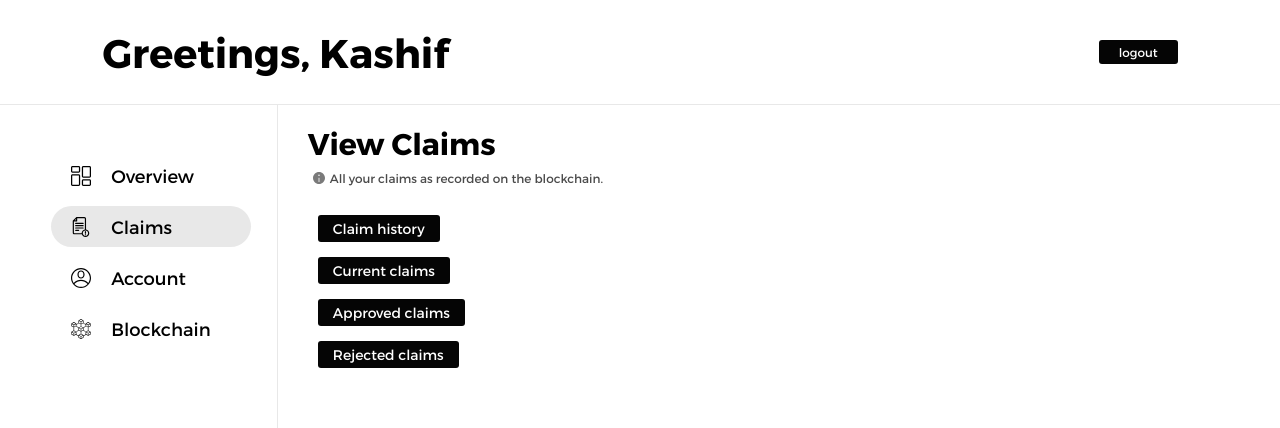
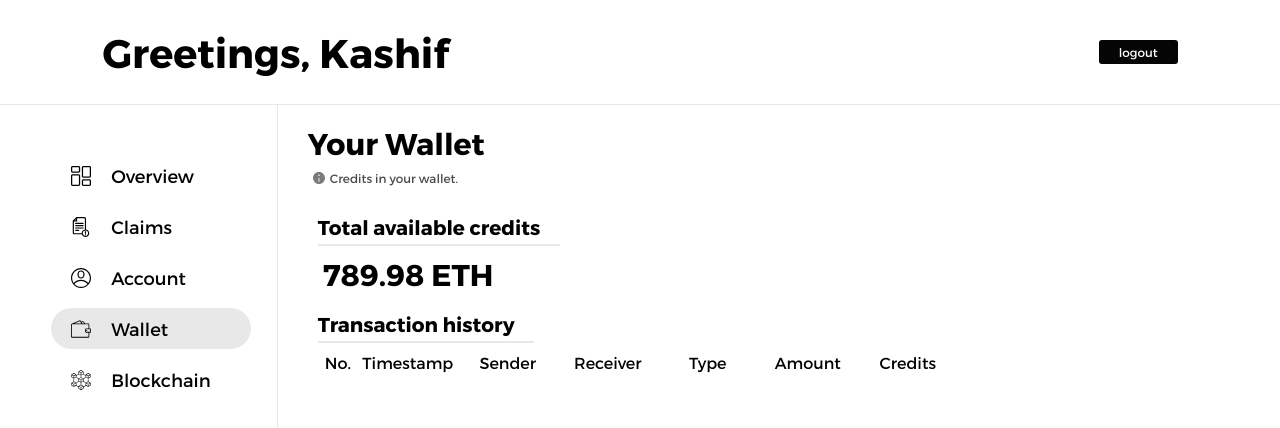
Before and after one commit to kashif-m/bulwark-frontend, a React app: page / in a window 1280 px wide. Shown: the top 428 px of the page. Built offline with nearby package versions, Linux system fonts and the light colour scheme.

Commit message:
added wallet option

```diff
--- a/src/App.jsx
+++ b/src/App.jsx
@@ -12,6 +12,14 @@ class App extends Component {
         user: {
             id: 'randomasfuckid',
             name: 'Kashif',
+            keys: {
+                private: '218978921b89xy1b283b89z12893u2198u39021',
+                public: 'sauig872r78y2189ye82n9ze892yne89327yz73'
+            },
+            wallet: {
+                credits: '789.98',
+                history: []
+            }
         }
     }
 
--- a/src/app/Dash.jsx
+++ b/src/app/Dash.jsx
@@ -4,7 +4,7 @@ import React, { Component } from 'react'
 class Dash extends Component {
 
 	state = {
-		selectedOption: 'claims'
+		selectedOption: 'wallet'
 	}
 
 	renderClaims = () => {
@@ -26,12 +26,27 @@ class Dash extends Component {
 	}
 
 	renderAccountDetails = () => {
+		const [user] = this.props.user
 		return (
 			<div className="account">
 				<div className="heading">Account Details</div>
 				<div className="info">
 					<img src={require('../assets/images/info.svg')} alt="" />
 					<span>Your details as recorded on the blockchain.</span>
+				</div>
+				<div className="options">
+					<div className="option">
+						<div className="heading">Keys</div>
+						<div className="key-h">Private Key</div>
+						<div className="key-v">{user.keys.private}</div>
+						<div className="key-h">Public Key</div>
+						<div className="key-v">{user.keys.public}</div>
+					</div>
+					<div className="option">
+						<div className="heading">Digital Documents</div>
+						<div className="key-h">Aadhar Car</div>
+						<div className="key-h">Vehicle License</div>
+					</div>
 				</div>
 			</div>
 		)
@@ -57,6 +72,45 @@ class Dash extends Component {
 				<div className="info">
 					<img src={require('../assets/images/info.svg')} alt="" />
 					<span>The blockchain itself.</span>
+				</div>
+			</div>
+		)
+	}
+
+	renderWallet = () => {
+		const [user] = this.props.user
+		return (
+			<div className="wallet">
+				<div className="heading">Your Wallet</div>
+				<div className="info">
+					<img src={require('../assets/images/info.svg')} alt="" />
+					<span>Credits in your wallet.</span>
+				</div>
+				<div className="options">
+					<div className="option">
+						<div className="heading">Total available credits</div>
+						<div className="val">{user.wallet.credits} ETH</div>
+					</div>
+					<div className="option">
+						<div className="heading">Transaction history</div>
+						{this.renderTransactionHistory(user.wallet.history)}
+					</div>
+				</div>
+			</div>
+		)
+	}
+
+	renderTransactionHistory = history => {
+		return (
+			<div className="transaction-history">
+				<div className="headers">
+					<span>No.</span>
+					<span>Timestamp</span>
+					<span>Sender</span>
+					<span>Receiver</span>
+					<span>Type</span>
+					<span>Amount</span>
+					<span>Credits</span>
 				</div>
 			</div>
 		)
@@ -93,6 +147,11 @@ class Dash extends Component {
 							<img src={require('../assets/images/account.svg')} alt="" />
 							<span>Account</span>
 						</div>
+						<div className={`option${selectedOption === 'wallet' ? ' selected' : ''}`}
+							onClick={() => this.setState({selectedOption: 'wallet'})} >
+							<img src={require('../assets/images/wallet.svg')} alt="" />
+							<span>Wallet</span>
+						</div>
 						<div className={`option${selectedOption === 'blockchain' ? ' selected' : ''}`}
 							onClick={() => this.setState({selectedOption: 'blockchain'})} >
 							<img src={require('../assets/images/blockchain.svg')} alt="" />
@@ -104,6 +163,7 @@ class Dash extends Component {
 					selectedOption === 'overview' ? this.renderOverview()
 					: selectedOption === 'claims' ? this.renderClaims()
 					: selectedOption === 'account' ? this.renderAccountDetails()
+					: selectedOption === 'wallet' ? this.renderWallet()
 					: selectedOption === 'blockchain' ? this.renderBlockchain()
 					: null
 				}
--- a/src/styles/dash.sass
+++ b/src/styles/dash.sass
@@ -47,7 +47,7 @@
 					height: 20
 					margin-right: 20
 
-	.claims, .account, .overview, .blockchain
+	.claims, .account, .overview, .wallet, .blockchain
 		display: flex
 		flex-flow: column
 		padding: 20 0 0 30
@@ -66,8 +66,9 @@
 				color: #4A4A4A
 				font-size: 12
 
+	.claims
 		.options
-			padding: 20 0 0 10
+			margin: 20 0 0 10
 			.option
 				font-size: 14
 				width: max-content
@@ -77,3 +78,47 @@
 				margin-bottom: 15
 				background-color: $black_rich
 				color: white
+
+	.account
+		.options
+			margin-left: 10
+			.option
+				.heading
+					padding: 20 20 5 0
+					width: max-content
+					font-size: 20
+					border-bottom: 2px solid $gray_platinum
+				.key-h
+					font:
+						family: MontserratBold
+						size: 17
+					margin: 15 0 0 10
+				.key-v
+					margin: 5 0 0 10
+					font:
+						family: monospace
+						size: 15
+
+	.wallet
+		.options
+			margin-left: 10
+			.option
+				.heading
+					padding: 20 20 5 0
+					width: max-content
+					font-size: 20
+					border-bottom: 2px solid $gray_platinum
+				.val
+					margin: 10 0 0 5
+					font:
+						family: MontserratBold
+						size: 30
+
+				.transaction-history
+					.headers
+						font-family: MontserratRegular
+						margin-top: 10
+						display: grid
+						grid-template-columns: 40px repeat(6, 100px)
+						span
+							justify-self: center
```
Also changed, not shown: src/assets/images/wallet.svg (added).
